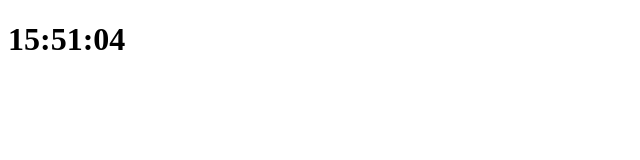
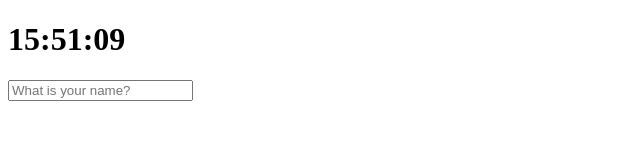
Before and after one commit to idjaeha/simple-TODO, a plain HTML site: page index.html in a window 1280 px wide. Shown: the whole page, without its empty margins (0-640 px from the left). Drawn offline with Linux system fonts and the light colour scheme.

Commit message:
[ADD] add function that submit username

```diff
--- a/index.html
+++ b/index.html
@@ -4,12 +4,20 @@
     <meta charset="UTF-8">
     <meta name="viewport" content="width=device-width, initial-scale=1.0">
     <meta http-equiv="X-UA-Compatible" content="ie=edge">
+    <link rel="stylesheet" type="text/css" href="public/css/index.css">
     <title>Document</title>
 </head>
 <body>
     <div class="js-clock">
         <h1>00:00</h1>
     </div>
+
+    <form class="js-form form">
+        <input type="text" placeholder="What is your name?"/>
+    </form>
+    <h4 class="js-greeting greeting"></h4>
+
     <script src="public/javascript/clock.js"></script>
+    <script src="public/javascript/greeting.js"></script>
 </body>
 </html>
--- /dev/null
+++ b/public/css/index.css
@@ -0,0 +1,9 @@
+
+.form,
+.greeting {
+    display: none;
+}
+
+.showing {
+    display: block;
+}
--- a/public/javascript/clock.js
+++ b/public/javascript/clock.js
@@ -15,6 +15,7 @@ function getTime() {
 
 function init() {
     getTime();
+    setInterval(getTime, 1000);
 }
 
 init();
--- /dev/null
+++ b/public/javascript/greeting.js
@@ -0,0 +1,41 @@
+const form = document.querySelector(".js-form"),
+    input = form.querySelector("input"),
+    greeting = document.querySelector(".js-greeting");
+
+const USER_LS = "currentUser",
+    SHOWING_CN = "showing";
+
+
+function handleSubmit(event) {
+    event.preventDefault();
+    const currentValue = input.value;
+    paintGreeting(currentValue);
+    localStorage.setItem(USER_LS, currentValue);
+}
+
+function askForName() {
+    form.classList.add(SHOWING_CN);
+    form.addEventListener("submit", handleSubmit);
+}
+
+function paintGreeting(text) {
+    form.classList.remove(SHOWING_CN);
+    greeting.classList.add(SHOWING_CN);
+    greeting.innerHTML = `Hello ${text}`;
+}
+
+function loadName() {
+    const currentUser = localStorage.getItem(USER_LS);
+
+    if (currentUser === null) {
+        askForName();
+    } else {
+        paintGreeting(currentUser);
+    }
+}
+
+function init() {
+    loadName();
+}
+
+init()
```
